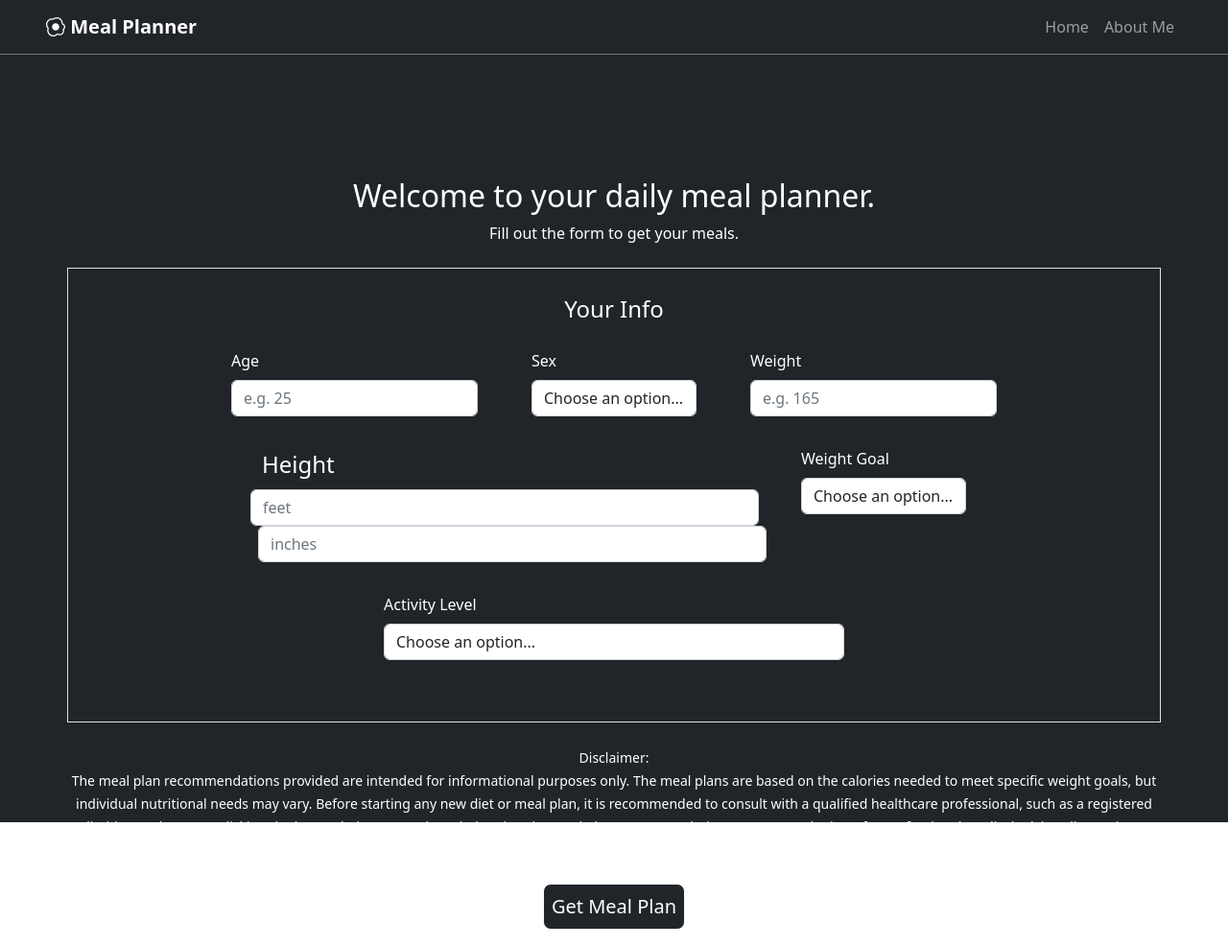
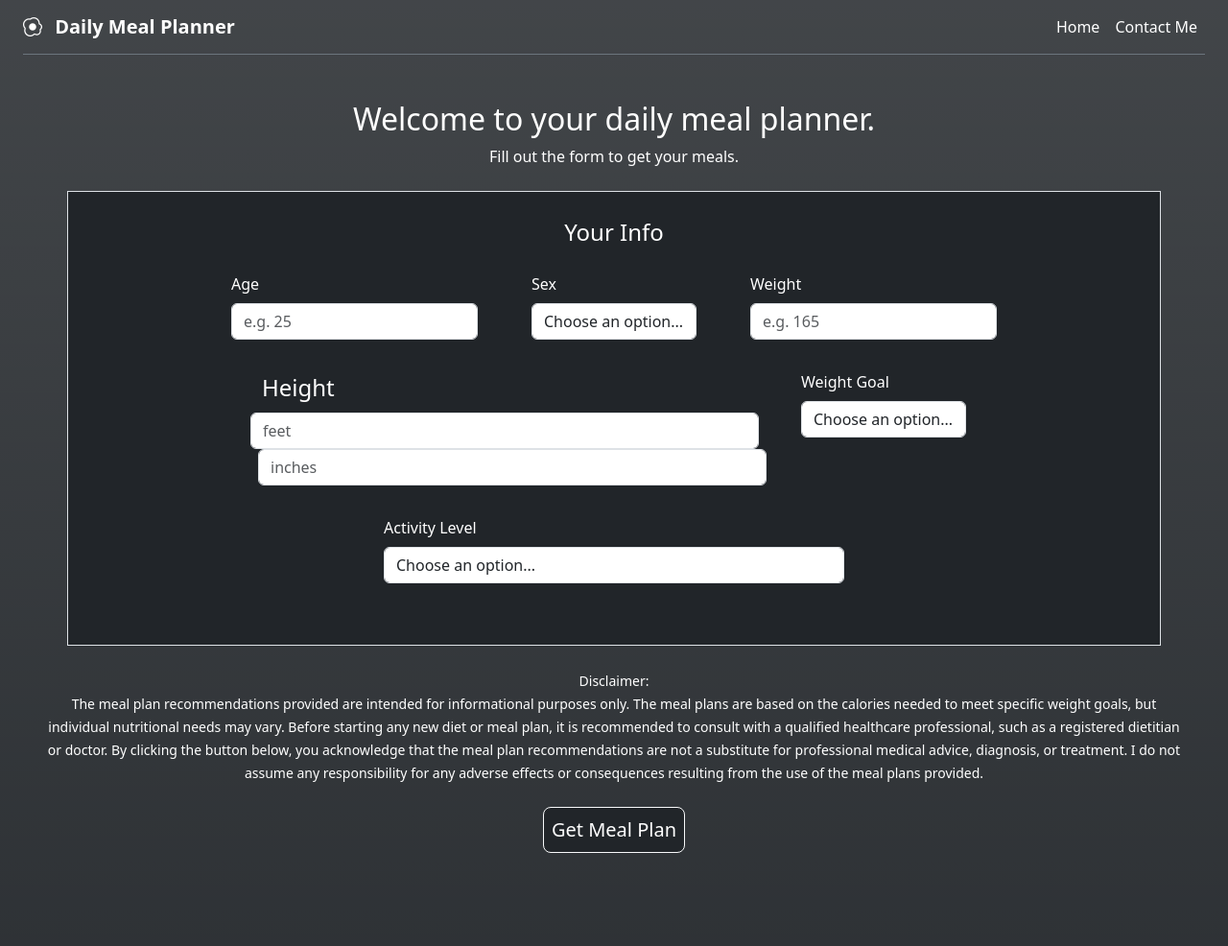
Before and after one commit to baileystarr4/Daily-Meal-Planner, a Python web app: template website/templates/home.html in a window 1280 px wide. Shown: the top 986 px of the page at 96% size. Run offline with Jinja, Linux system fonts and the light colour scheme; the template is opened without the code that fills it, so the values that code supplies are empty.

Commit message:
Update base template

```diff
--- a/website/templates/base.html
+++ b/website/templates/base.html
@@ -3,43 +3,52 @@
   <head>
     <meta charset="utf-8" />
     <meta name="viewport" content="width=device-width, initial-scale=1" />
+    <link rel="preconnect" href="https://fonts.googleapis.com">
+    <link rel="preconnect" href="https://fonts.gstatic.com" crossorigin>
     <link
-      href="https://cdn.jsdelivr.net/npm/bootstrap@5.2.3/dist/css/bootstrap.min.css"
+      href="https://fonts.googleapis.com/css2?family=Quicksand:wght@300..700&display=swap"
+      rel="stylesheet">
+    <link
+      href="https://cdn.jsdelivr.net/npm/bootstrap@5.3.3/dist/css/bootstrap.min.css"
       rel="stylesheet"
-      integrity="sha384-rbsA2VBKQhggwzxH7pPCaAqO46MgnOM80zW1RWuH61DGLwZJEdK2Kadq2F9CUG65"
-      crossorigin="anonymous"
-    >
+      integrity="sha384-QWTKZyjpPEjISv5WaRU9OFeRpok6YctnYmDr5pNlyT2bRjXh0JMhjY6hW+ALEwIH"
+      crossorigin="anonymous">
     <link
       rel="stylesheet"
       href="https://cdn.jsdelivr.net/npm/bootstrap-icons@1.11.1/font/bootstrap-icons.css"
     >
-
+    <link rel="stylesheet" href="static/css/style.css"
+    >
     <title>{% block title %}Home{% endblock %}</title>
   </head>
-  <body>
-    <nav class="navbar sticky-top navbar-expand-lg navbar-dark bg-dark border-bottom border-secondary">
+  <body class="bg-dark bg-gradient text-white d-flex flex-column min-vh-100">
+    <nav class="navbar ms-4 me-4 navbar-expand-lg border-bottom border-secondary">
       <!-- navbar brand / title -->
-      <a class="navbar-brand ps-5" href="/">
-        <span class="fw-bold">
+      <a class="navbar-brand me-0" href="/">
+        <span class="fw-bold text-white">
           <i class="bi bi-egg-fried"></i>
-          Meal Planner
+          <span class="ms-2">Daily Meal Planner</span>
         </span>
       </a>
       <button
-        class="navbar-toggler"
+        class="navbar-toggler nav-tog p-0"
         type="button"
         data-bs-toggle="collapse"
         data-bs-target="#navbar"
+        data-bs-theme="dark"
         aria-controls="navbar"
         aria-expanded="false"
         aria-label="Toggle navigation"
       >
         <span class="navbar-toggler-icon"></span>
       </button>
-      <div class="collapse navbar-collapse justify-content-end pe-lg-5 pe-2 text-end" id="navbar">
+      <div class="collapse navbar-collapse justify-content-end text-end"
+        id="navbar">
         <div class="navbar-nav ">
-          <a class="nav-item nav-link" id="home" href="/">Home</a>
-          <a class="nav-item nav-link" id="about_me" href="/about_me">About Me</a>
+          <a class="nav-item nav-link text-white" id="home" href="/">Home</a>
+          <a class="nav-item nav-link text-white" id="contact_me" href="/contact_me">
+            Contact Me
+          </a>
         </div>
       </div>
     </nav>
@@ -47,22 +56,59 @@
     {% with messages = get_flashed_messages(with_categories=true) %} {% if
     messages %} {% for category, message in messages %} {% if category ==
     'error' %}
-    <div class="alert alert-danger alter-dismissable fade show mb-0 justify-content-" role="alert">
+    <div class="alert alert-danger alter-dismissable fade show mb-0 justify-content-"
+      role="alert">
       {{ message }}
-      <button type="button" class="btn-close float-end" data-bs-dismiss="alert" aria-label="Close"></button>
+      <button type="button" class="btn-close float-end" data-bs-dismiss="alert"
+        aria-label="Close"></button>
     </div>
     {% else %}
     <div class="alert alert-success alter-dismissable fade show mb-0" role="alert">
       {{ message }}
-      <button type="button" class="btn-close float-end" data-bs-dismiss="alert" aria-label="Close"></button>
+      <button type="button" class="btn-close float-end" data-bs-dismiss="alert"
+        aria-label="Close"></button>
     </div>
     {% endif %} {% endfor %} {% endif %} {% endwith %}
 
-    <div class="container-fluid bg-dark text-white vh-100" style="padding-top: 80px;">{% block content %} {% endblock %}</div>
+    <div class="wrapper flex-grow-1 align-content-center">
+      {% block content %} {% endblock %}
+    </div>
+    <footer class="container-fluid mt-5 pt-5">
+      <div class="row align-items-center justify-content-between">
+        <div class="col">
+          <div class="row align-items-center">
+            <div id="GitHub" class="col-auto m-2">
+              <a href="https://www.github.com" target="_blank">
+                <img src="/static/images/github.svg" alt="Github SVG" class="github"/>
+              </a>
+            </div>
+
+            <div id="Gmail" class="col-auto m-2">
+              <a href="https://www.gmail.com" target="_blank">
+                <img src="/static/images/email.png" alt="LinkedIn PNG" class="email"/>
+              </a>
+            </div>
+
+            <div id= LinkedIn class="col-auto m-2">
+              <a href="https://www.linkedin.com" target="_blank">
+                <img src="/static/images/linkedin.png" alt="LinkedIn PNG" class="linked-in"/>
+              </a></div>
+
+          </div>
+        </div>
+        <div id="OpenAI" class="col-auto align-content-center m-2">
+          <a href="https://openai.com/" target="_blank">
+            <embed  src="/static/images/openai.svg" alt="OpenAI Attribution" >
+          </a>
+        </div>
+      </div>
+    </footer>
     <script
-      src="https://cdn.jsdelivr.net/npm/bootstrap@5.2.3/dist/js/bootstrap.bundle.min.js"
-      integrity="sha384-kenU1KFdBIe4zVF0s0G1M5b4hcpxyD9F7jL+jjXkk+Q2h455rYXK/7HAuoJl+0I4"
+      src="https://cdn.jsdelivr.net/npm/bootstrap@5.3.3/dist/js/bootstrap.bundle.min.js"
+      integrity="sha384-YvpcrYf0tY3lHB60NNkmXc5s9fDVZLESaAA55NDzOxhy9GkcIdslK1eN7N6jIeHz"
       crossorigin="anonymous">
     </script>
+    <script src="/static/js/app.js"></script>
+  </body>
   </body>
 </html>
```
